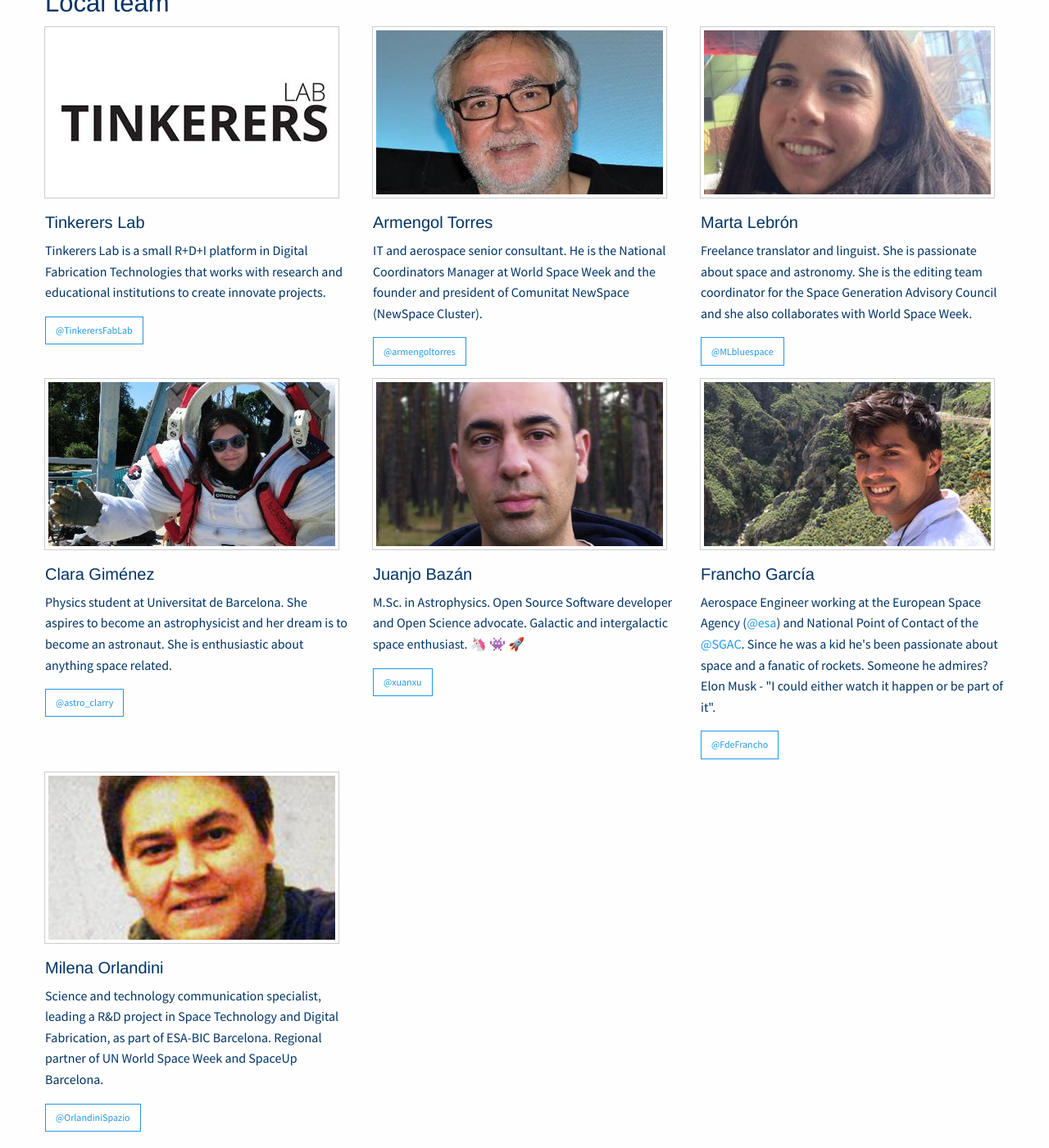
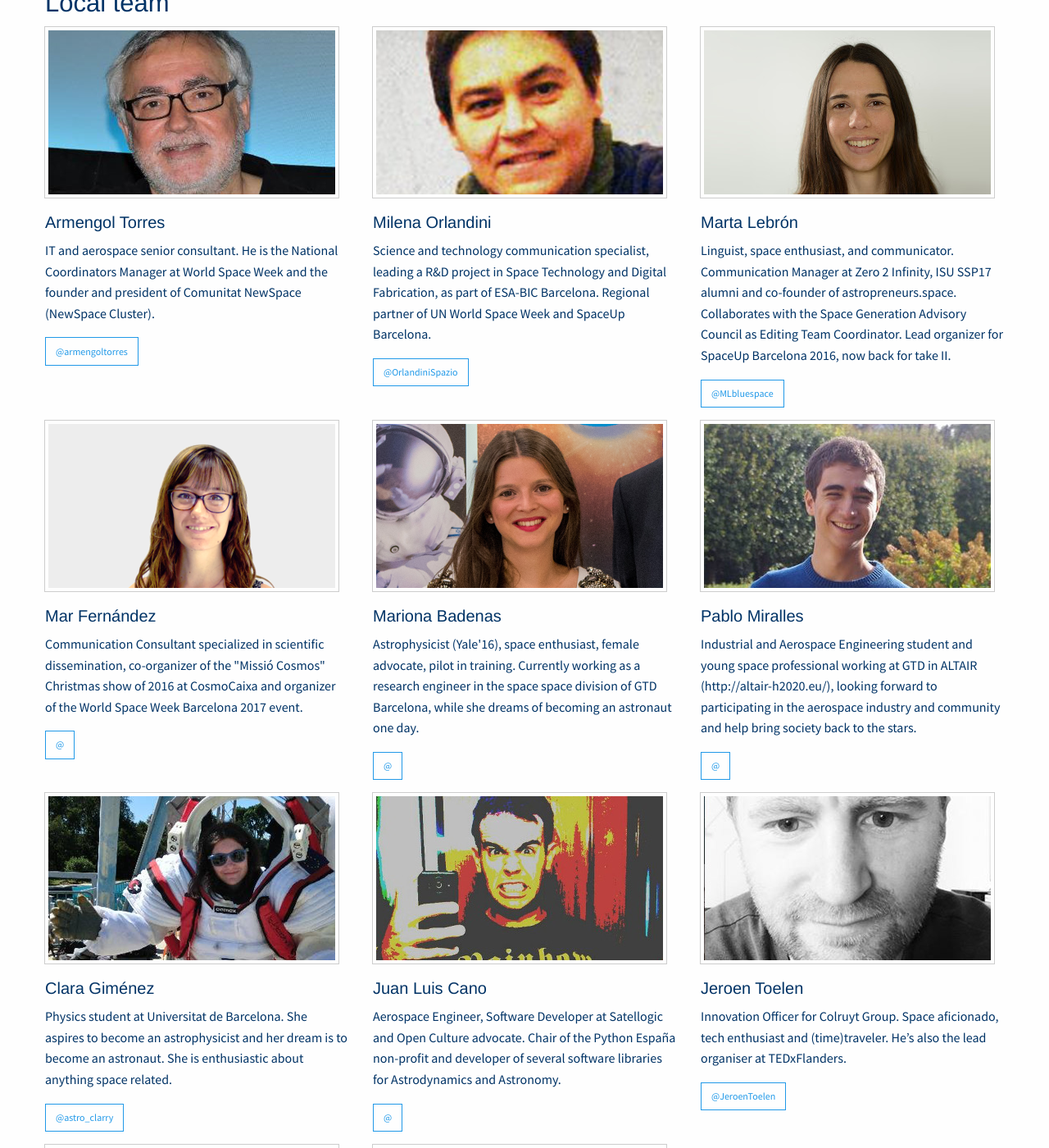
Before and after one commit to xuanxu/spaceup_bcn, a Jekyll site: the page built from team.html, in a window 1280 px wide and 1400 px high, scrolled down 330 px. Shown: the whole window at 82% size. Built offline with Jekyll 4.4.1, drawn with Linux system fonts in a browser that asks for light colours; some of the changed text lies outside the part shown.

Commit message:
Update team members

```diff
--- a/team.html
+++ b/team.html
@@ -3,47 +3,50 @@ layout: default
 title: Organising Team
 permalink: /team/
 members:
-  - name: Tinkerers Lab
-    description: Tinkerers Lab is a small R+D+I platform in Digital Fabrication Technologies that works with research and educational institutions to create innovate projects.
-    twitter: TinkerersFabLab
-    pic: tinkerers.jpg
   - name: Armengol Torres
-    description:  IT and aerospace senior consultant. He is the National Coordinators Manager at World Space Week and the founder and president of Comunitat NewSpace (NewSpace Cluster).
+    description: IT and aerospace senior consultant. He is the National Coordinators Manager at World Space Week and the founder and president of Comunitat NewSpace (NewSpace Cluster).
     twitter: armengoltorres
     pic: armengol.png
+  - name: Milena Orlandini
+    description: Science and technology communication specialist, leading a R&D project in Space Technology and Digital Fabrication, as part of ESA-BIC Barcelona. Regional partner of UN World Space Week and SpaceUp Barcelona.
+    twitter: OrlandiniSpazio
+    pic: milena.png
   - name: Marta Lebrón
-    description: Freelance translator and linguist. She is passionate about space and astronomy. She is the editing team coordinator for the Space Generation Advisory Council and she also collaborates with World Space Week.
+    description: Linguist, space enthusiast, and communicator. Communication Manager at Zero 2 Infinity, ISU SSP17 alumni and co-founder of astropreneurs.space. Collaborates with the Space Generation Advisory Council as Editing Team Coordinator. Lead organizer for SpaceUp Barcelona 2016, now back for take II.
     twitter: MLbluespace
-    pic: marta.png
+    pic: marta.jpg
+  - name: Mar Fernández
+    description: Communication Consultant specialized in scientific dissemination, co-organizer of the "Missió Cosmos" Christmas show of 2016 at CosmoCaixa and organizer of the World Space Week Barcelona 2017 event.
+    pic: mar.png
+  - name: Mariona Badenas
+    description: Astrophysicist (Yale'16), space enthusiast, female advocate, pilot in training. Currently working as a research engineer in the space space division of GTD Barcelona, while she dreams of becoming an astronaut one day.
+    pic: mariona.png
+  - name: Pablo Miralles
+    description: Industrial and Aerospace Engineering student and young space professional working at GTD in ALTAIR (http://altair-h2020.eu/), looking forward to participating in the aerospace industry and community and help bring society back to the stars.
+    pic: pablo.jpg
   - name: Clara Giménez
     description: Physics student at Universitat de Barcelona. She aspires to become an astrophysicist and her dream is to become an astronaut. She is enthusiastic about anything space related.
     twitter: astro_clarry
     pic: clara.png
+  - name: Juan Luis Cano
+    description: Aerospace Engineer, Software Developer at Satellogic and Open Culture advocate. Chair of the Python España non-profit and developer of several software libraries for Astrodynamics and Astronomy.
+    pic: juanlu.jpg
+  - name: Jeroen Toelen
+    description: Innovation Officer for Colruyt Group. Space aficionado, tech enthusiast and (time)traveler.  He’s also the lead organiser at TEDxFlanders.
+    twitter: JeroenToelen
+    pic: jeroen.jpg
+  - name: Jorge Onsulve
+    description: Humanist and Egyptologist, director and journalist of La Fábrica de la Ciencia Radio and organizer of educational scientific events. Director WISH SPATIAL PROJECT.
+    pic: jorge.png
   - name: Juanjo Bazán
     description: M.Sc. in Astrophysics. Open Source Software developer and Open Science advocate. Galactic and intergalactic space enthusiast. 🦄 👾 🚀
     twitter: xuanxu
     pic: juanjo.png
-  - name: Francho García
-    description: Aerospace Engineer working at the European Space Agency (<a href="http://twitter.com/esa" target="_blank">@esa</a>) and National Point of Contact of the <a href="http://twitter.com/SGAC" target="_blank">@SGAC</a>. Since he was a kid he's been passionate about space and a fanatic of rockets. Someone he admires? Elon Musk - "I could either watch it happen or be part of it".
-    twitter: FdeFrancho
-    pic: francho.jpg
-  - name: Milena Orlandini
-    description: Science and technology communication specialist, leading a R&D project in Space Technology and Digital Fabrication, as part of ESA-BIC Barcelona. Regional partner of UN World Space Week and SpaceUp Barcelona.
-    twitter: OrlandiniSpazio
-    pic: milena.png
 collaborators:
   - name: Holger Voss
-    description: Space geek, astrophysicist working for Gaia mission, University of Barcelona (<a href="http://twitter.com/GaiaUB" target="_blank">@GaiaUB</a>), scale model rocketeer, mission director for MoonDot missions of <a href="http://twitter.com/Mausonaut" target="_blank">@Mausonaut</a>
+    description: Freelance STEM and space educator, worked for the ESA Gaia satellite mission and was supporting the CoRoT satellite while working at the German Aerospace Center DLR.
     twitter: SpaceHolgar
     pic: holger.jpg
-  - name: Jeroen Toelen
-    description: Innovation Officer for Colruyt Group. Space aficionado, tech enthusiast and (time)traveler.  He’s also the lead organiser at TEDxFlanders.
-    twitter: JeroenToelen
-    pic: jeroen.jpg
-  - name: Oriol Gásquez
-    description: Aerospace & software engineer at HAKUTO (Google Lunar XPrize Team) working on lunar robotic exploration systems in Tokyo. He is also cofounder of STEAMakers and ISU SSP15.
-    twitter: Oriol_GG
-    pic: oriol.png
 ---
 
 <div id="team-header" class="bigpic">
```
Also changed, not shown: images/team/francho.jpg (deleted), images/team/jorge.png (added), images/team/juanlu.jpg (added), images/team/mar.png (added), images/team/mariona.png (added), images/team/marta.jpg (added), images/team/marta.png (deleted), images/team/oriol.png (deleted), images/team/pablo.jpg (added), images/team/tinkerers.jpg (deleted).
